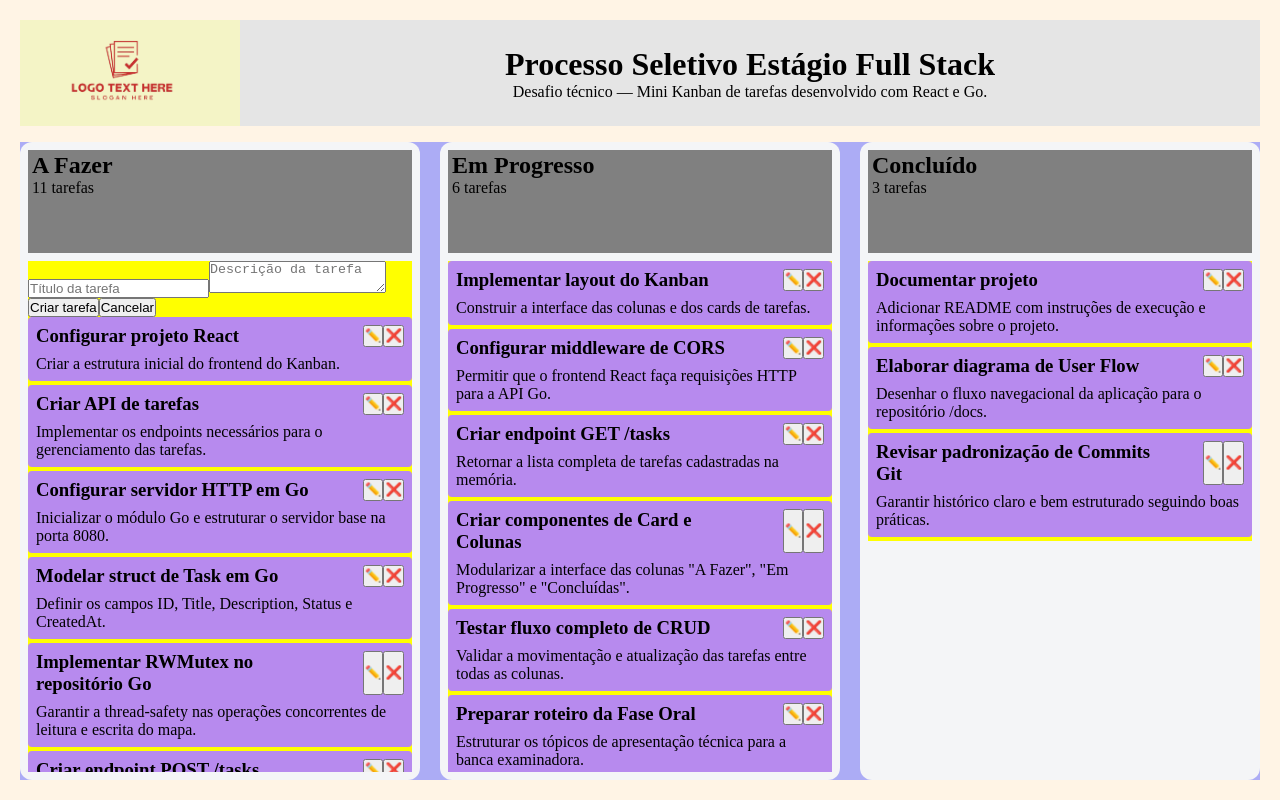
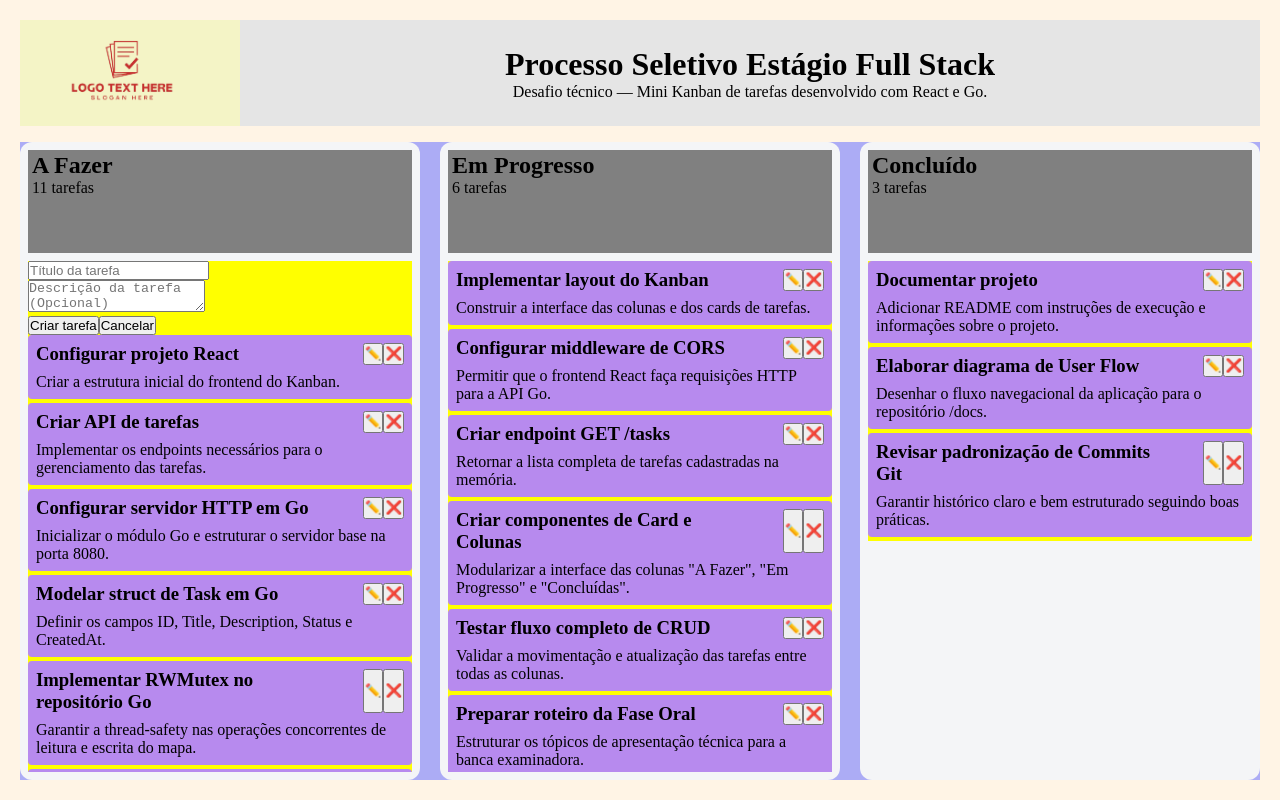
Before and after one commit to wiloberd/desafio-fullstack-veritas, a React (Vite) app in the folder frontend/: page / in a window 1280 px wide. Built offline with nearby package versions, Linux system fonts and the light colour scheme.

Commit message:
feat(components): estrutura formulário TaskForm com feedback visual de validação

```diff
--- a/frontend/src/components/kanban/TaskForm.jsx
+++ b/frontend/src/components/kanban/TaskForm.jsx
@@ -25,14 +25,49 @@ export function TaskForm({ onSubmit, onCancel }) {
       }
 
 
+    function getFieldError(fieldName) {
+        const errorObj = errors.find((err) => err.field === fieldName)
+        return errorObj ? errorObj.message : null
+      }
+
+    function handleClearError(fieldName) {
+        setErrors((prevErrors) => prevErrors.filter((err) => err.field !== fieldName))
+      }
+
   return (
     <form onSubmit={handleSubmit}>
-      <input type="text" name="title" placeholder="Título da tarefa" required/>
-      <textarea name="description" placeholder="Descrição da tarefa"/>
+      <div>
+        <input
+          type="text"
+          name="title"
+          placeholder="Título da tarefa"
+          required
+          onChange={() => handleClearError("title")}
+          />
+        {getFieldError("title") && (
+          <span style={{ color: "red", display: "block" }}>
+            {getFieldError("title")}
+          </span>
+        )}
+      </div>
 
+      <div>
+        <textarea
+          name="description"
+          placeholder="Descrição da tarefa (Opcional)"
+          onChange={() => handleClearError("description")}
+          />
+         {getFieldError("description") && (
+          <span style={{ color: "red", display: "block" }}>
+            {getFieldError("description")}
+          </span>
+        )}
+      </div>
 
-      <button type="submit">Criar tarefa</button>
-      <button type="button" onClick={onCancel}> Cancelar </button>
+      <div>
+        <button type="submit">Criar tarefa</button>
+        <button type="button" onClick={onCancel}> Cancelar </button>
+      </div>
     </form>
   )
 }
```
